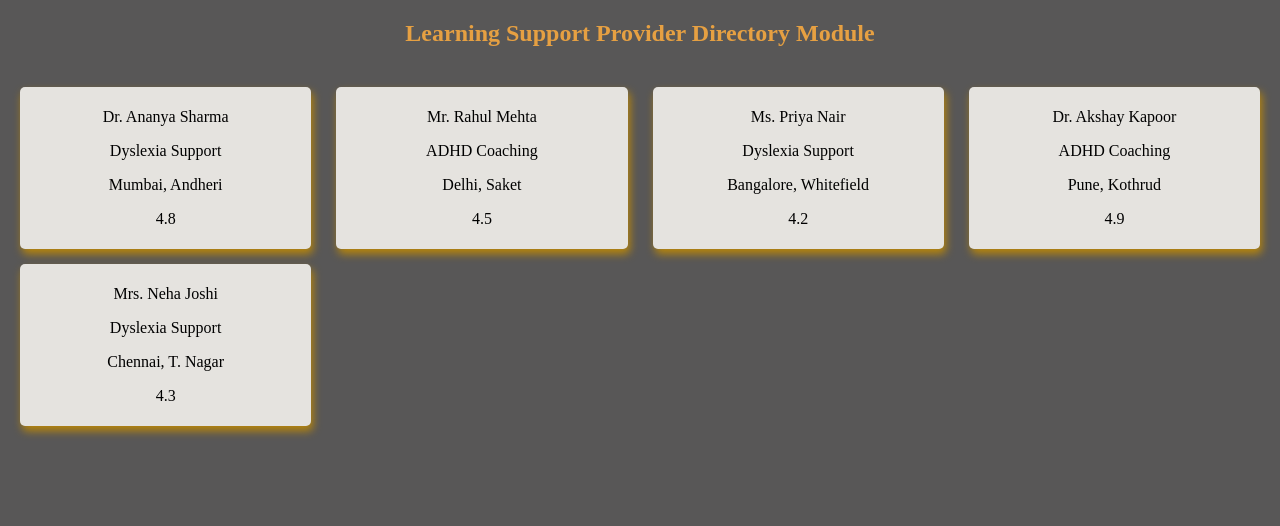
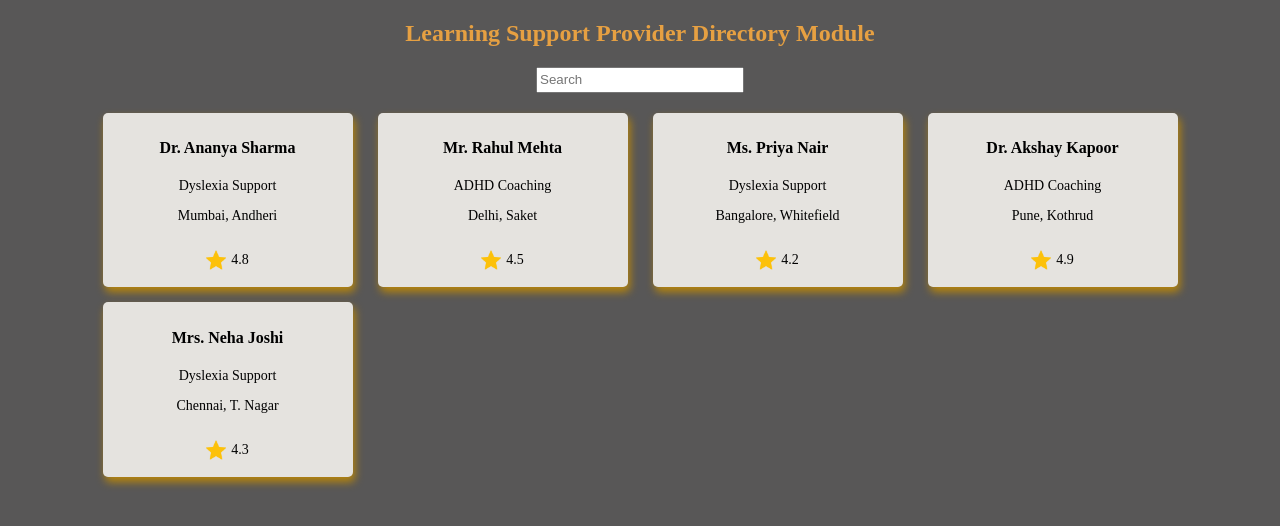
Before and after one commit to Richa299/HabotConnect-DMCC-Project, a React (Vite) app: page / in a window 1280 px wide. Shown: the top 526 px of the page. Built offline with nearby package versions, Linux system fonts and the light colour scheme.

Commit message:
feat: added filtering for the list according to name

```diff
--- a/src/ProvidersList.tsx
+++ b/src/ProvidersList.tsx
@@ -12,6 +12,15 @@ export type Data = {
 export default function ProvidersList() {
   const [data, setData] = useState<Data[]>([]);
   const [loading, setLoading] = useState(true);
+  const [filteredData, setFilteredData] = useState<Data[]>([]);
+  const [input, setInput] = useState("");
+
+  const handleInput = (e) => {
+    const value = e.target.value;
+    setInput(value);
+    const filteredValues = data.filter((item) => item?.name.includes(value));
+    setFilteredData(filteredValues);
+  };
 
   useEffect(() => {
     const fetchData = () => {
@@ -19,7 +28,7 @@ export default function ProvidersList() {
         fetch("./data.json")
           .then((res) => res.json())
           .then((data) => {
-            setData(data), setLoading(false);
+            setData(data), setFilteredData(data), setLoading(false);
           });
       }, 1000);
     };
@@ -35,16 +44,24 @@ export default function ProvidersList() {
           <h2 style={{ color: "#e6a042" }}>
             Learning Support Provider Directory Module
           </h2>
+          <input
+            type="text"
+            value={input}
+            onChange={handleInput}
+            placeholder="Search"
+            style={{ width: "200px", height: "20px" }}
+          />
           <div
             style={{
               display: "grid",
-              gridTemplateColumns: "repeat(auto-fit, minmax(250px, 1fr))",
+              gridTemplateColumns: "repeat(auto-fit, minmax(250px, auto))",
+              justifyContent: "center",
               columnGap: "25px",
               rowGap: "15px",
               padding: "20px",
             }}
           >
-            {data?.map((item) => {
+            {filteredData?.map((item) => {
               return <Card data={item} />;
             })}
           </div>
--- a/src/components/Card.css
+++ b/src/components/Card.css
@@ -7,3 +7,11 @@
   background-color: white;
   transform: scale(1.05);
 }
+.rating {
+  display: flex;
+  justify-content: center;
+  align-items: center;
+}
+p {
+  font-size: 14px;
+}
--- a/src/components/Card.tsx
+++ b/src/components/Card.tsx
@@ -1,5 +1,6 @@
 import type { Data } from "../ProvidersList";
 import "./Card.css";
+import img from "../assets/star.webp";
 
 type CardProps = {
   data: Data;
@@ -15,10 +16,18 @@ export default function Card({ data }: CardProps) {
         }}
         className="card"
       >
-        <p>{name}</p>
+        <h4>{name}</h4>
         <p>{specialization}</p>
         <p>{location}</p>
-        <p>{rating}</p>
+        <div className="rating">
+          <img
+            src={img}
+            width="20px"
+            height="20px"
+            style={{ marginRight: "5px" }}
+          />
+          <p>{rating}</p>
+        </div>
       </div>
     </>
   );
```
Also changed, not shown: src/assets/star.webp (added).
